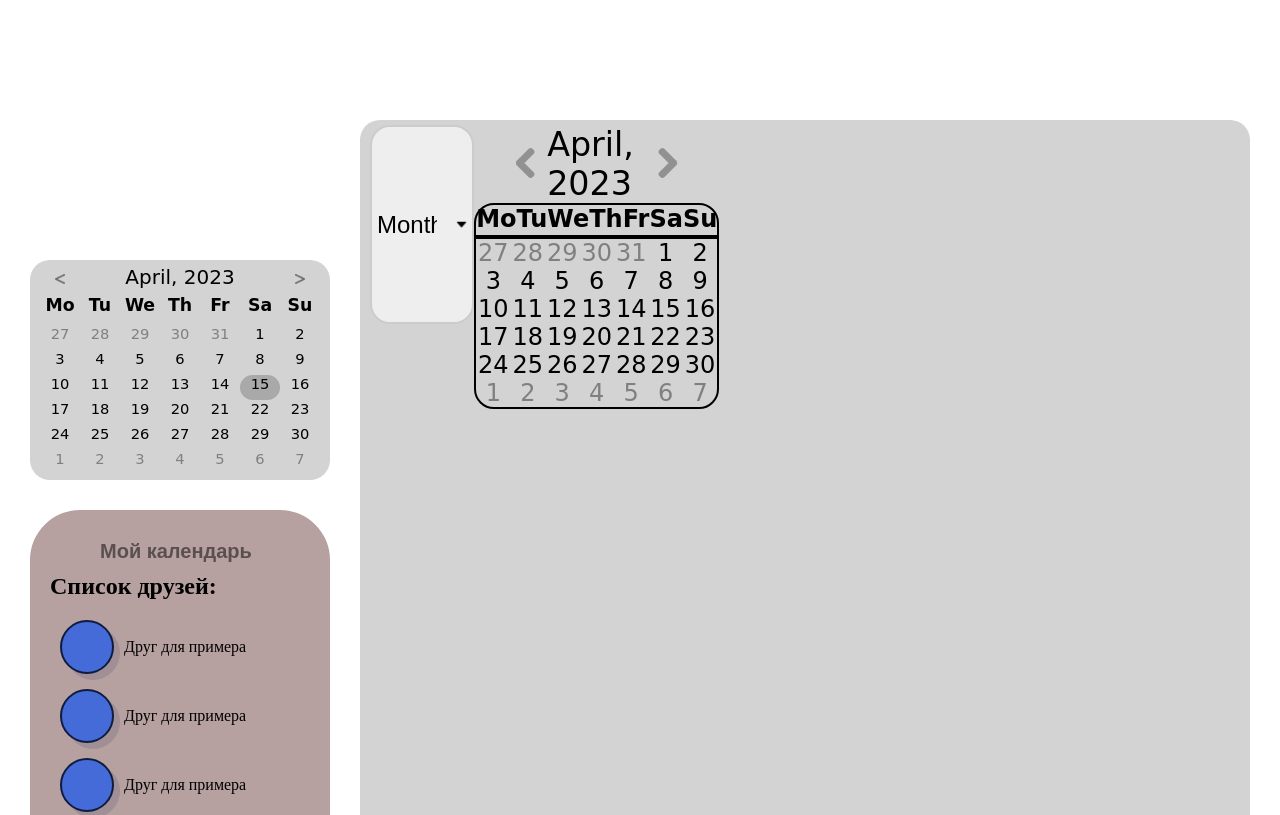
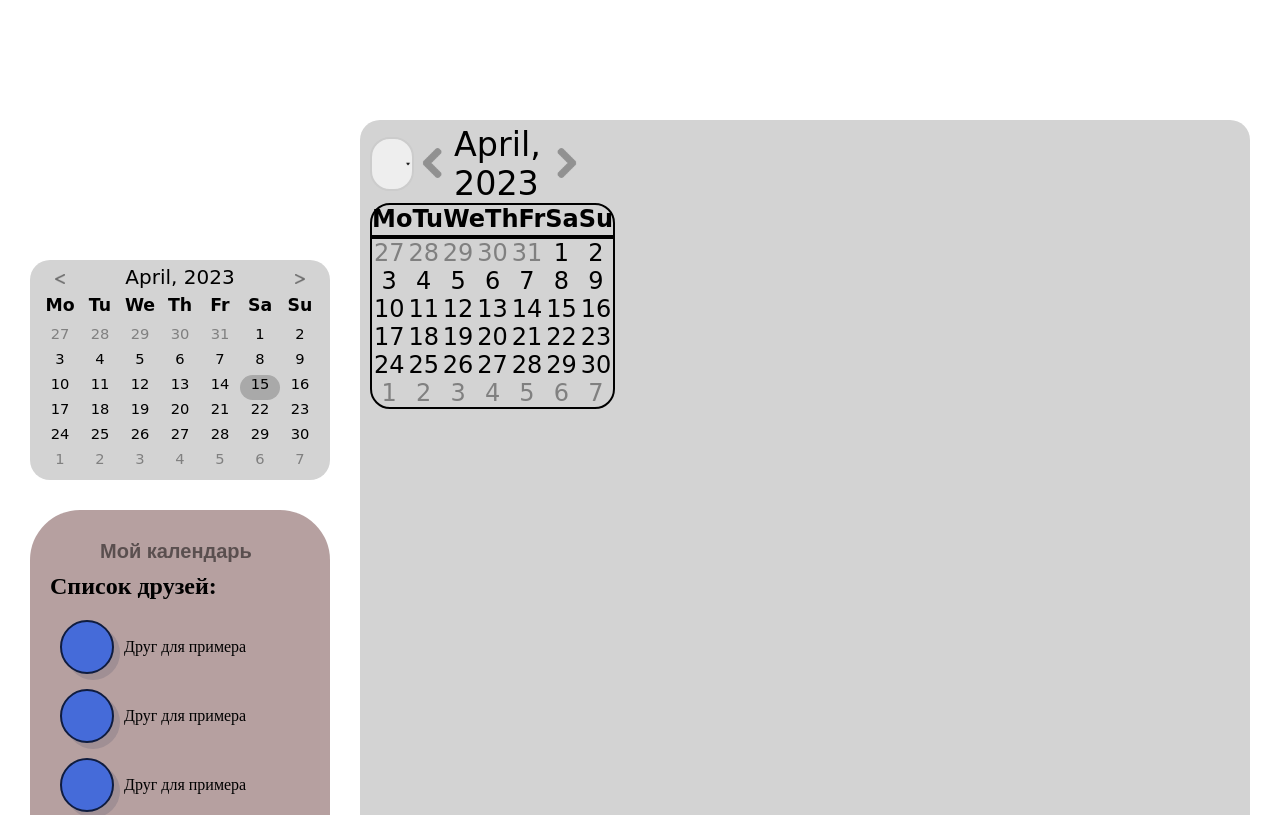
Before and after one commit to Katsu837/TRPP_Project_Remaster, a React (Create React App) app: page /MainPage in a window 1280 px wide. Shown: the top 815 px of the page. Built offline with nearby package versions, Linux system fonts and the light colour scheme.

Commit message:
final fixes in bigCalendar

```diff
--- a/src/components/mainCalendar/BCDayView.jsx
+++ b/src/components/mainCalendar/BCDayView.jsx
@@ -3,7 +3,7 @@ import '../../styles/DayView.css'
 import iconLeft from "../image/icons8l.png"
 import iconRight from "../image/icons8r.png"
 
-const BCDayView = () => {
+const BCDayView = ({viewChoose}) => {
   const [selectedDate, setSelectedDate] = useState(new Date());
 
   const hours = [...Array(24).keys()]; // создаем массив чисел от 0 до 23
@@ -20,7 +20,18 @@ const BCDayView = () => {
 
   return (
     <div className="mainCalendar">
-      <div className="day-header">
+      <div className="firstLineContainer">
+        <select className="selectFormat" onChange={event=> viewChoose(event.target.value)}>
+        <option value="month">
+          Month
+        </option>
+        <option value="week">
+          Week
+        </option>
+        <option value="day">
+          Day
+        </option>
+      </select>
         <button className="previous" onClick={handlePrevDay}><img src={iconLeft} alt="previous" width="40px" height="40px" /></button>
         <a className="date-header">{selectedDate.toLocaleDateString("ru", { month: "long", day: "numeric", year: "numeric" })}</a>
         <button className="next" onClick={handleNextDay}><img src={iconRight} alt="previous" width="40px" height="40px" /></button>
--- a/src/components/mainCalendar/BCMonthView.jsx
+++ b/src/components/mainCalendar/BCMonthView.jsx
@@ -5,7 +5,7 @@ import '../../styles/BigCalendar.css'
 import iconLeft from "../image/icons8l.png"
 import iconRight from "../image/icons8r.png"
 
-const BCMonthView = () =>
+const BCMonthView = ({viewChoose}) =>
 {
     let todayMonth = new Date().getMonth();
     let todayYear = new Date().getFullYear();
@@ -38,6 +38,17 @@ const BCMonthView = () =>
     return(
         <div className="mainCalendar">
             <div className="firstLineContainer">
+            <select className="selectFormat" onChange={event=> viewChoose(event.target.value)}>
+        <option value="month">
+          Month
+        </option>
+        <option value="week">
+          Week
+        </option>
+        <option value="day">
+          Day
+        </option>
+      </select>
                 <button className="previous" onClick={previousMonth}><img src={iconLeft} alt="previous" width="40px" height="40px" /></button>
                 <a className="monthYear">{nameMonth}, {year}</a>
                 <button className="next" onClick={nextMonth}><img src={iconRight} alt="previous" width="40px" height="40px" /></button>
--- a/src/components/mainCalendar/BCWeekView.jsx
+++ b/src/components/mainCalendar/BCWeekView.jsx
@@ -3,10 +3,9 @@ import moment from 'moment';
 import 'moment/locale/ru';
 import iconLeft from "../image/icons8l.png"
 import iconRight from "../image/icons8r.png"
-
 import '../../styles/Calendar.css'
 
-const BCWeekView = ()=> {
+const BCWeekView = ({viewChoose})=> {
     const [date, setDate] = useState(moment());
 
     const startOfWeek = date.clone().startOf('week');
@@ -31,6 +30,17 @@ const BCWeekView = ()=> {
     return (
       <div className="mainCalendar">
         <div className="firstLineContainer">
+        <select className="selectFormat" onChange={(event)=> viewChoose(event.target.value)}>
+        <option value="month">
+          Month
+        </option>
+        <option value="week">
+          Week
+        </option>
+        <option value="day">
+          Day
+        </option>
+      </select>
             <button className="previous" onClick={goToPreviousWeek}><img src={iconLeft} alt="previous" width="40px" height="40px" /></button>
             <a className="calendar__header">{startOfWeek.format('D MMMM YYYY')} - {endOfWeek.format('D MMMM YYYY')}</a>
             <button className="next" onClick={goToNextWeek}><img src={iconRight} alt="previous" width="40px" height="40px" /></button>
--- a/src/components/mainCalendar/BigCalendar.jsx
+++ b/src/components/mainCalendar/BigCalendar.jsx
@@ -8,11 +8,15 @@ const BigCalendar = () => {
 
   const [view, setView] = useState("month")
 
+  // const viewChoose = () {
+
+  // }
+
   console.log(view)
 
   return (
     <div className="bigCalendar">
-      <select className="selectFormat" onChange={event=> setView(event.target.value)}>
+      {/* <select className="selectFormat" onChange={event=> setView(event.target.value)}>
         <option value="month">
           Month
         </option>
@@ -22,12 +26,12 @@ const BigCalendar = () => {
         <option value="day">
           Day
         </option>
-      </select>
+      </select> */}
       {view === "month"
-        ? <BCMonthView/>
+        ? <BCMonthView viewChoose={setView}/>
         : view === "week"
-            ? <BCWeekView/>
-            : <BCDayView/>
+            ? <BCWeekView viewChoose={setView}/>
+            : <BCDayView viewChoose={setView}/>
 
       }
 
```
